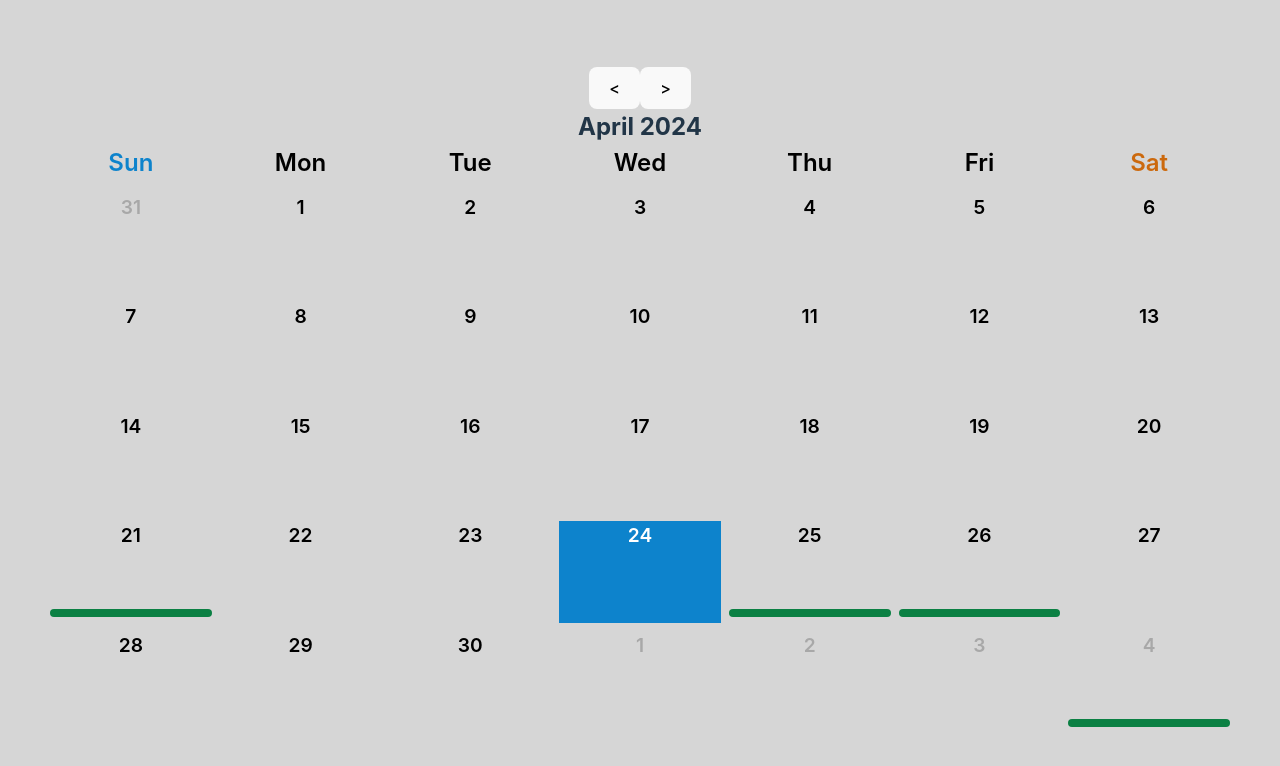
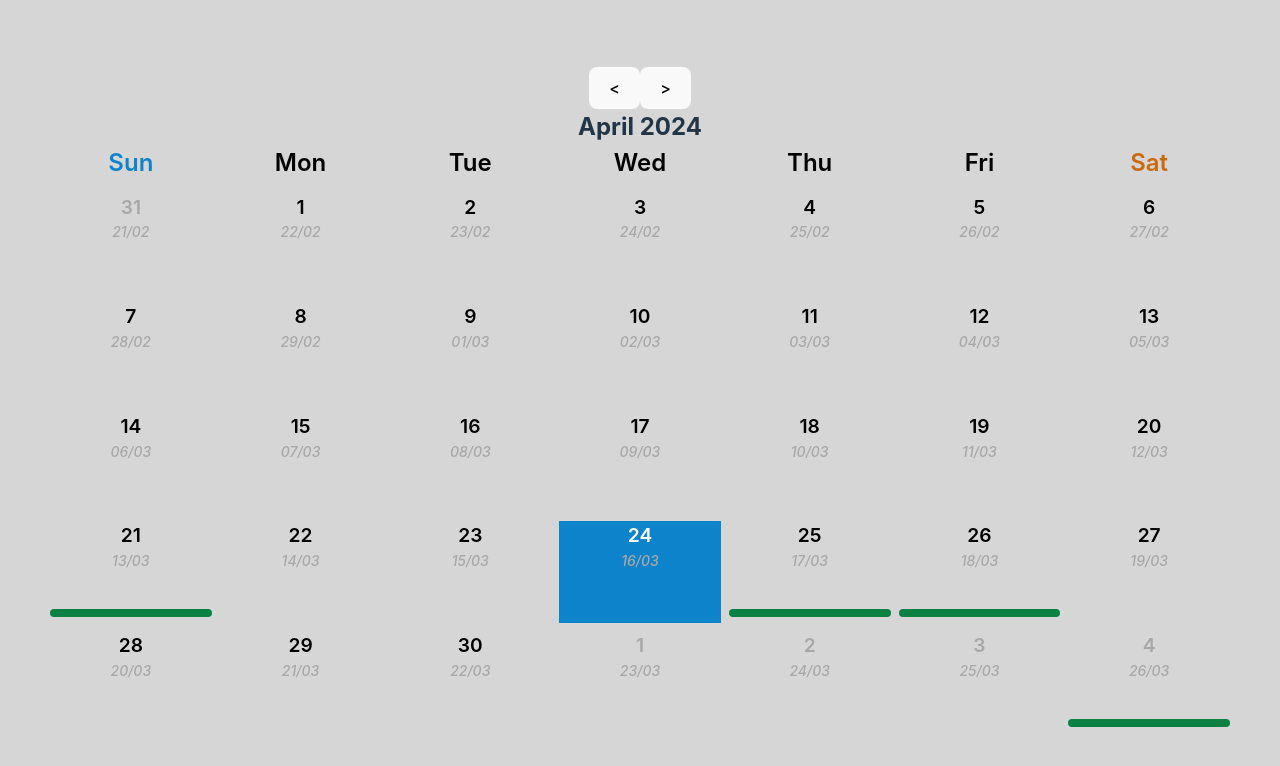
Before and after one commit to lazarus2019/calendar, a React (Vite) app: page / in a window 1280 px wide. Shown: the top 766 px of the page. Built offline with nearby package versions, Linux system fonts and the light colour scheme.

Commit message:
feat: add date am

```diff
--- a/src/components/days-in-month/days-in-month.module.scss
+++ b/src/components/days-in-month/days-in-month.module.scss
@@ -12,12 +12,23 @@
   font-size: 1.2rem;
   user-select: none;
 
+  .date-item-am {
+    color: #a8a8a8;
+    font-weight: 500;
+    font-size: 14px;
+    font-style: italic;
+  }
+
   &.enable {
     color: #000;
     cursor: pointer;
 
     &:hover {
       background-color: #a8a8a8;
+
+      .date-item-am {
+        color: #e7e7e7;
+      }
     }
   }
 
--- a/src/components/days-in-month/days-in-month.tsx
+++ b/src/components/days-in-month/days-in-month.tsx
@@ -25,6 +25,7 @@ function DaysInMonth({ listDays, events }: DaysInMonthProps) {
           })}
         >
           {day.date}
+          <p className={styles["date-item-am"]}>{day.value.subtract(39, "day").format("DD/MM")}</p>
           <div className={styles["events-date-wrapper"]}>
             <EventsDate events={events} dateValue={day.value} />
           </div>
```
